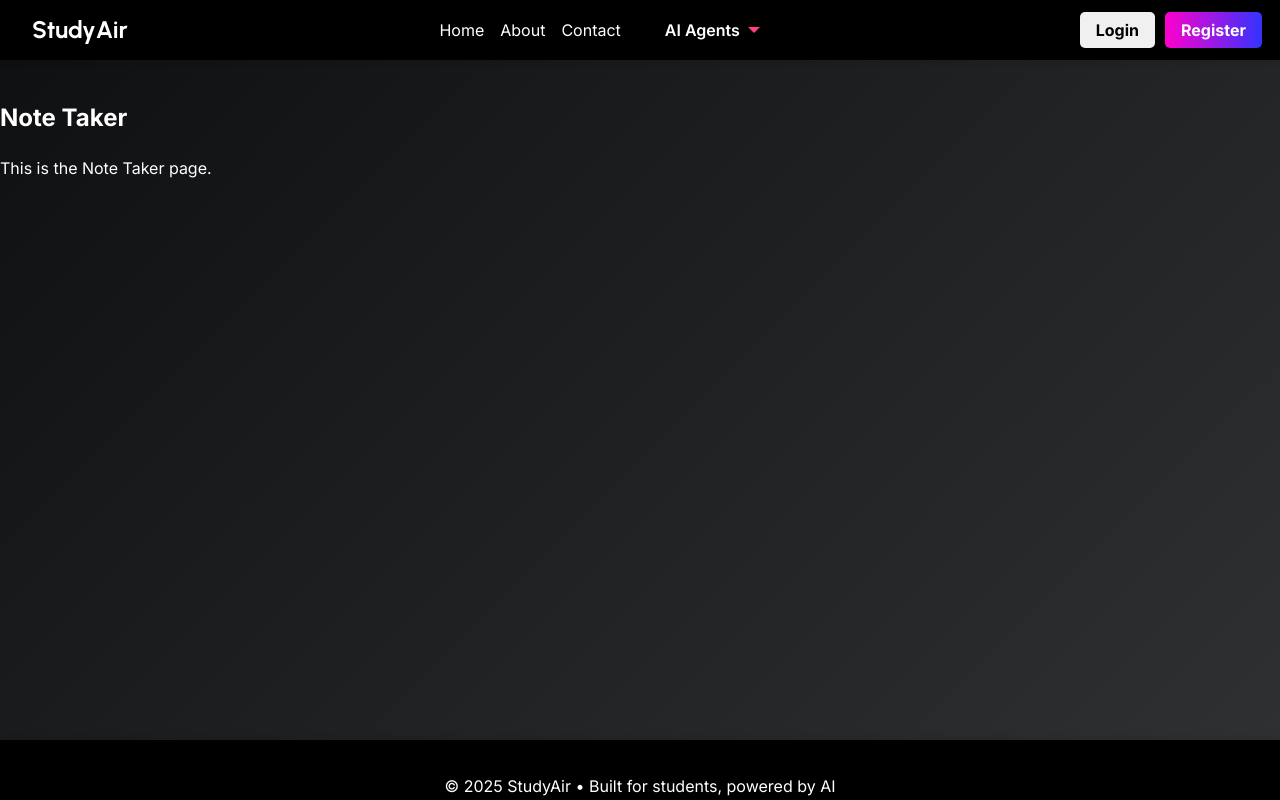
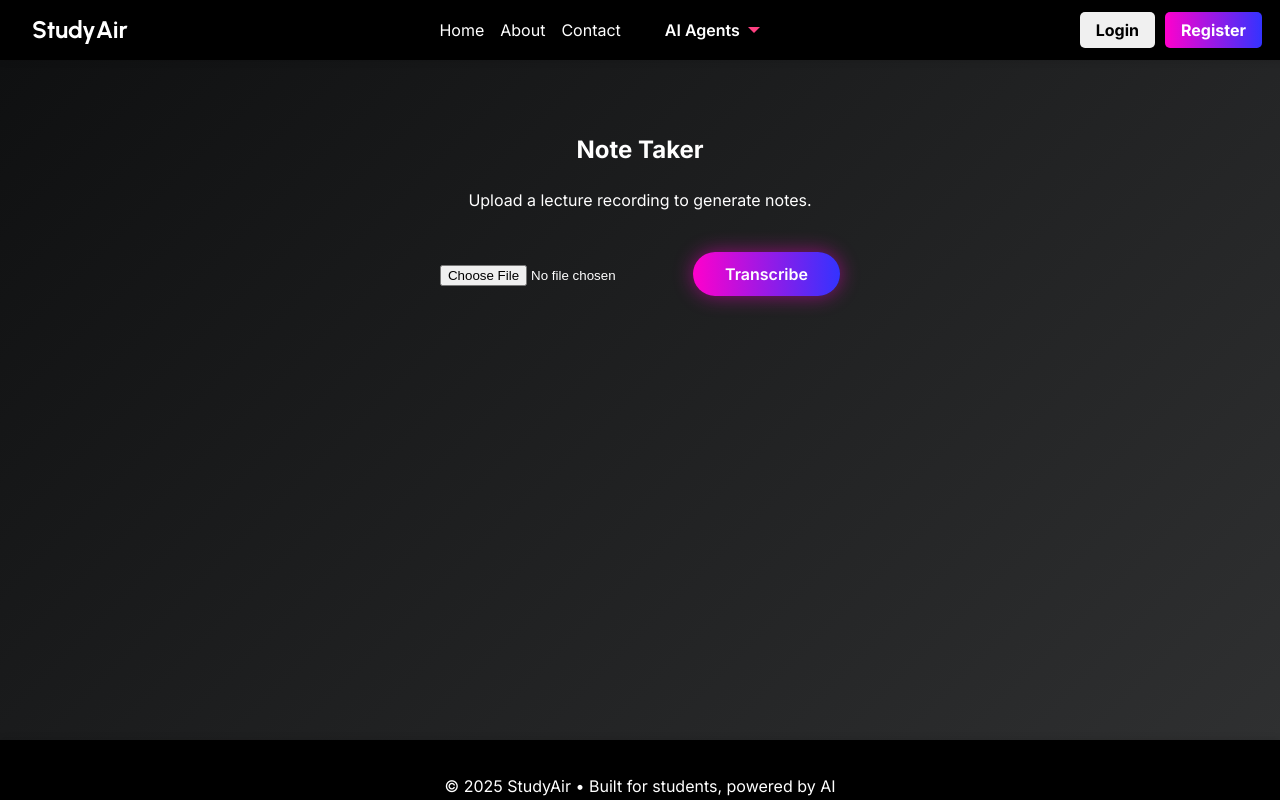
Before and after one commit to SommieOgu/StudyAir, a React (Vite) app: page /note-taker in a window 1280 px wide. Built offline with nearby package versions, Linux system fonts and the light colour scheme.

Commit message:
Set up frontend with NoteTaker page, dropdown for AI Agents, and testimonials section

```diff
--- a/src/App.css
+++ b/src/App.css
@@ -319,7 +319,7 @@ body {
 }
 
 .agent-dropdown-item:hover {
-  background-color: #ffecf3; /* light pink hover */
+  background-color: #ff00cc;
 }
 
 
--- /dev/null
+++ b/src/pages/NoteTaker.css
@@ -0,0 +1,73 @@
+.note-taker-page {
+  padding: 2rem;
+  text-align: center;
+  position: relative;
+}
+
+.file-input {
+  margin-top: 1rem;
+  margin-bottom: 1rem;
+}
+
+.transcribe-btn {
+  display: inline-block;
+  margin-top: 1.5rem;
+  padding: 0.75rem 2rem;
+  background: linear-gradient(to right, #ff00cc, #3333ff);
+  color: white;
+  font-weight: 600;
+  border: none;
+  border-radius: 50px;
+  text-decoration: none;
+  font-size: 1rem;
+  box-shadow: 0 0 12px rgba(255, 0, 204, 0.3);
+  transition: all 0.3s ease;
+  animation: pulse 2.5s infinite;
+}
+
+
+.transcribe-btn:disabled {
+  opacity: 0.6;
+  cursor: not-allowed;
+}
+
+.transcribe-result {
+  margin-top: 20px;
+  font-size: 16px;
+  color: #333;
+}
+
+
+.loading-overlay {
+  position: fixed;
+  top: 0;
+  left: 0;
+  width: 100vw;
+  height: 100vh;
+  background: rgba(0,0,0,0.6);
+  display: flex;
+  flex-direction: column;
+  justify-content: center;
+  align-items: center;
+  z-index: 9999;
+  color: white;
+  font-size: 1.2rem;
+  font-weight: bold;
+  gap: 1rem;
+}
+
+/* spinner */
+.loader {
+  border: 8px solid #f3f3f3; /* Light gray */
+  border-top: 8px solid #ff69b4; /* Pink */
+  border-radius: 50%;
+  width: 60px;
+  height: 60px;
+  animation: spin 1s linear infinite;
+}
+
+/* Spin animation */
+@keyframes spin {
+  0% { transform: rotate(0deg); }
+  100% { transform: rotate(360deg); }
+}
--- a/src/pages/NoteTaker.jsx
+++ b/src/pages/NoteTaker.jsx
@@ -1,10 +1,59 @@
-import React from "react";
+import React, { useState } from 'react';
+import './NoteTaker.css';
 
 function NoteTaker() {
+  const [file, setFile] = useState(null);
+  const [loading, setLoading] = useState(false);
+  const [transcribed, setTranscribed] = useState(false);
+
+  const handleFileChange = (e) => {
+    setFile(e.target.files[0]);
+    setTranscribed(false);
+  };
+
+  const handleTranscribe = () => {
+    if (!file) return;
+
+    setLoading(true);
+
+    setTimeout(() => {
+      setLoading(false);
+      setTranscribed(true);
+    }, 2000);
+  };
+
   return (
-    <div>
+    <div className="note-taker-page">
       <h2>Note Taker</h2>
-      <p>This is the Note Taker page.</p>
+      <p>Upload a lecture recording to generate notes.</p>
+
+      <input
+        type="file"
+        accept="audio/*"
+        onChange={handleFileChange}
+        className="file-input"
+      />
+
+      <button
+        onClick={handleTranscribe}
+        className="transcribe-btn"
+        disabled={loading}
+      >
+        Transcribe
+      </button>
+
+      {transcribed && (
+        <div className="transcribe-result">
+          <p> Transcription complete! (just a placeholder)</p>
+        </div>
+      )}
+
+      {loading && (
+        <div className="loading-overlay">
+          <div className="loader" />
+          <p>Transcribing...</p>
+        </div>
+      )}
     </div>
   );
 }
```
